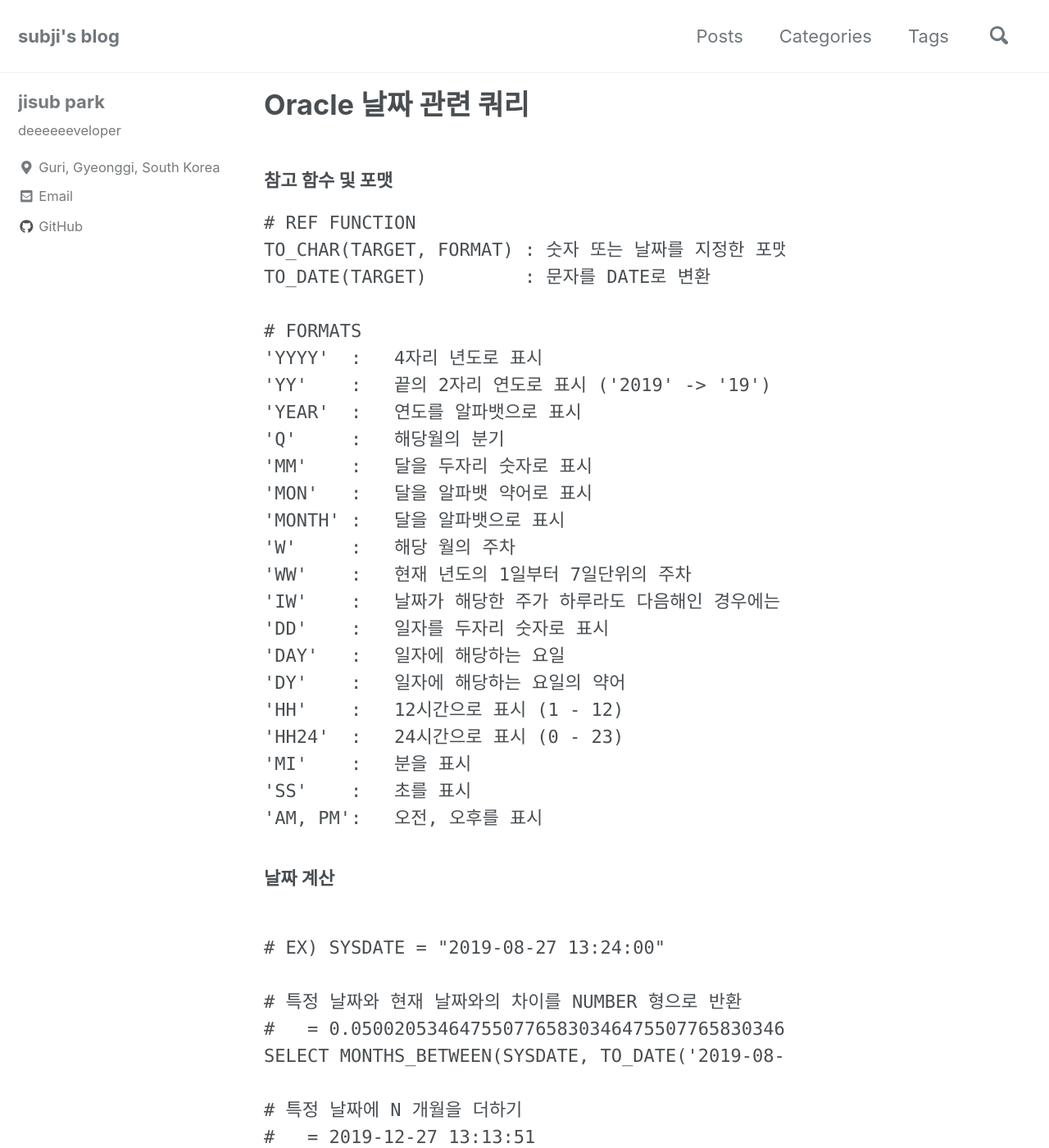
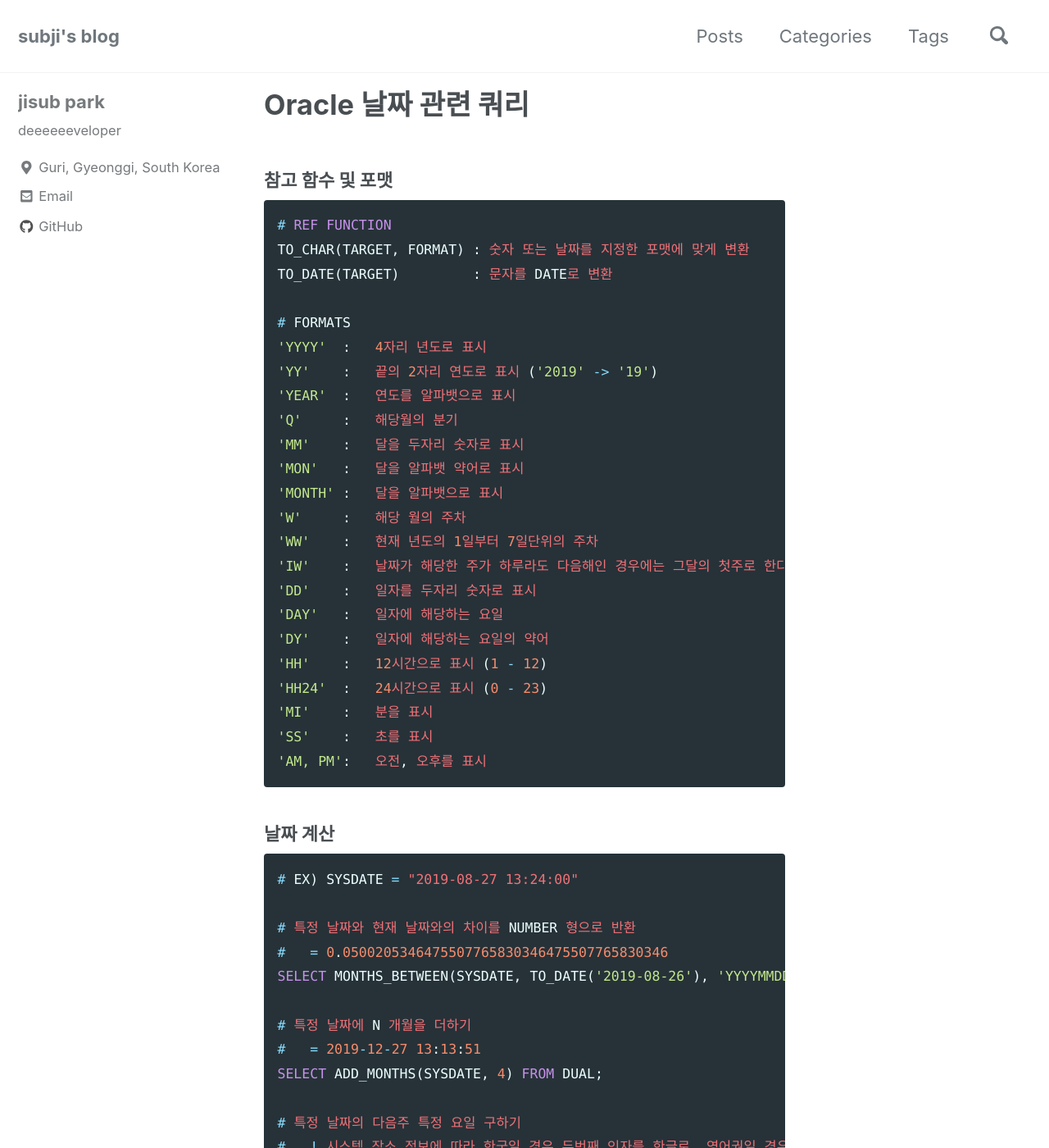
Before and after one commit to subji/subji.github.io, a Jekyll site: the page built from _posts/2019-08-27-oracle-getweeknumberofyear-howto.md, in a window 1280 px wide and 1400 px high. Shown: the whole window at 82% size. Built offline with Jekyll 4.4.1, drawn with Linux system fonts in a browser that asks for light colours; cached includes are drawn as plain includes; nearby versions of some CDN libraries; comment, search, counter and statistics services are not loaded; some of the changed text lies outside the part shown.

Commit message:
20190827134820

````diff
--- a/_posts/2019-08-27-oracle-getweeknumberofyear-howto.md
+++ b/_posts/2019-08-27-oracle-getweeknumberofyear-howto.md
@@ -5,7 +5,7 @@ categories: posts
 tags: ["oracle", "sql"]
 ---
 ### 참고 함수 및 포맷
-```SQL
+```sql
 # REF FUNCTION
 TO_CHAR(TARGET, FORMAT) : 숫자 또는 날짜를 지정한 포맷에 맞게 변환
 TO_DATE(TARGET)         : 문자를 DATE로 변환
@@ -31,8 +31,7 @@ TO_DATE(TARGET)         : 문자를 DATE로 변환
 'AM, PM':   오전, 오후를 표시
 ```
 ### 날짜 계산
-```SQL
-
+```sql
 # EX) SYSDATE = "2019-08-27 13:24:00"
 
 # 특정 날짜와 현재 날짜와의 차이를 NUMBER 형으로 반환
````
